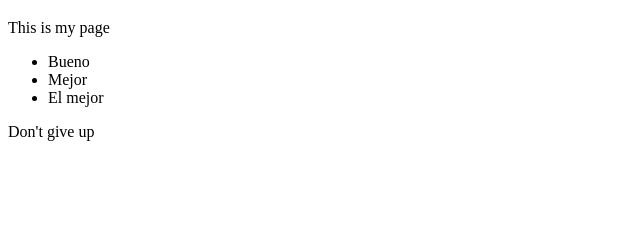
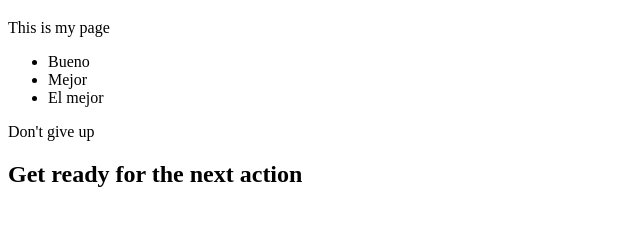
Before and after one commit to kaludaniel/DanielKalu.github.io, a plain HTML site: page index.html in a window 1280 px wide. Shown: the part 61-286 px from the top of the page, without its empty margins (0-640 px from the left). Drawn offline with Linux system fonts and the light colour scheme.

Commit message:
h2 get ready added

```diff
--- a/index.html
+++ b/index.html
@@ -16,6 +16,7 @@
     <li>El mejor</li>
   </ul>
   <p>Don't give up</p>
+  <h2>Get ready for the next action</h2>
 </body>
 
 </html>
```
